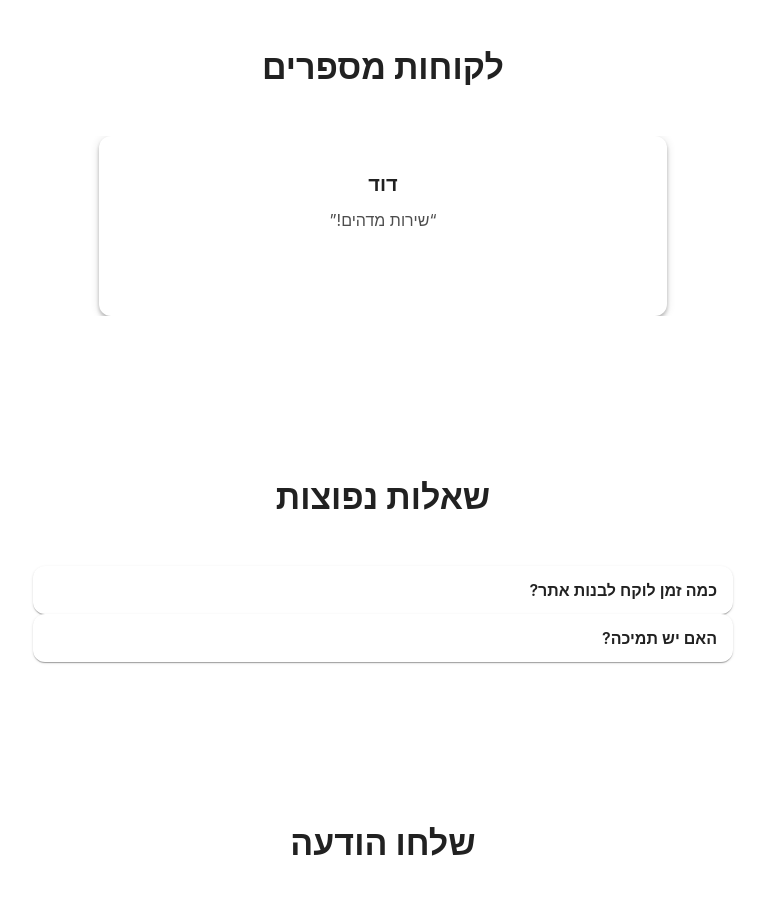
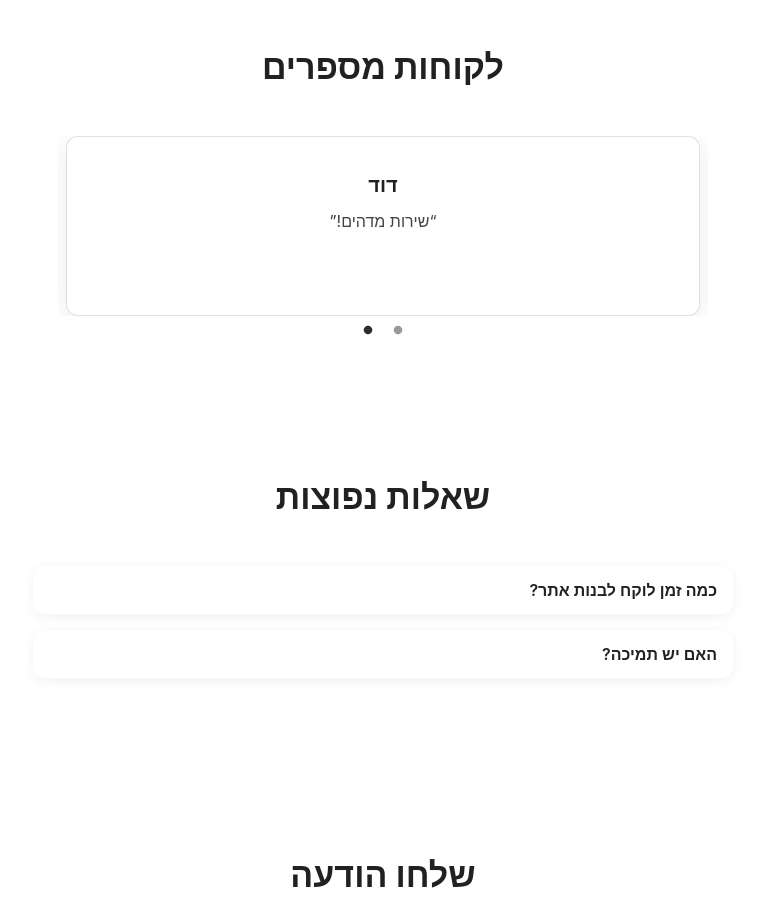
Before and after one commit to urikhaimov/landing-template, a Next.js app: page / in a window 1280 px wide. Shown: the part 1220-2130 px from the top of the page, without its empty margins (257-1022 px from the left). Built offline with nearby package versions, Linux system fonts and the light colour scheme; some icons are missing.

Commit message:
minor fixes

```diff
--- a/src/components/Contact.tsx
+++ b/src/components/Contact.tsx
@@ -125,14 +125,16 @@ export default function Contact() {
               required: lang === "he" ? "אנא הזן אימייל" : "Email is required",
               pattern: {
                 value: /^[^\s@]+@[^\s@]+\.[^\s@]+$/,
-                message:
-                  lang === "he" ? "אימייל לא תקין" : "Invalid email address",
+                message: lang === "he" ? "אימייל לא תקין" : "Invalid email address",
               },
             })}
             error={Boolean(errors.email)}
             helperText={errors.email?.message}
+
+            sx={{
+              direction: "rtl",         // 🔥 Hebrew UI direction
+            }}
           />
-
           {/* MESSAGE */}
           <TextField
             inputRef={messageRef}
--- a/src/components/FAQ.tsx
+++ b/src/components/FAQ.tsx
@@ -42,7 +42,15 @@ export default function FAQ() {
               viewport={{ once: true }}
               transition={{ delay: index * 0.15, duration: 0.4 }}
             >
-              <Accordion disableGutters>
+              <Accordion
+                  key={index}
+                  sx={{
+                    mb: 2, // 🔥 space between questions
+                    borderRadius: 2,
+                    boxShadow: "0px 3px 12px rgba(0,0,0,0.06)",
+                    "&:before": { display: "none" },
+                  }}
+                >
                 <AccordionSummary
                   expandIcon={<ExpandMoreIcon />}
                   aria-controls={`faq-panel-${index}`}
--- a/src/components/Testimonials.tsx
+++ b/src/components/Testimonials.tsx
@@ -41,10 +41,10 @@ export default function Testimonials() {
 
         <Box
           sx={{
-            maxWidth: 600,
+            maxWidth: 650,
             mx: "auto",
             width: "100%",
-            overflow: "hidden",
+            overflow: "visible", // 🔥 FIX clipping issue
           }}
         >
           <motion.div
@@ -57,17 +57,20 @@ export default function Testimonials() {
               {ui.reviews.map((review, index) => (
                 <Box
                   key={index}
-                  sx={{ px: 2 }}
+                  sx={{ px: 1 }} // smaller padding so border is visible fully
                   role="group"
                   aria-label={`${review.name} - testimonial`}
                 >
                   <Paper
-                    elevation={4}
+                    elevation={3}
                     sx={{
                       p: 4,
                       borderRadius: 3,
                       textAlign: "center",
                       minHeight: 180,
+                      border: "1px solid rgba(0,0,0,0.12)", // 🔥 visible border
+                      backgroundColor: "background.paper",
+                      boxShadow: "0px 4px 20px rgba(0,0,0,0.08)", // 🔥 optional soft shadow
                     }}
                   >
                     <Typography
@@ -80,7 +83,7 @@ export default function Testimonials() {
 
                     <Typography
                       variant="body1"
-                      sx={{ opacity: 0.8 }}
+                      sx={{ opacity: 0.85 }}
                       aria-label="testimonial text"
                     >
                       &ldquo;{review.comment}&rdquo;
```
